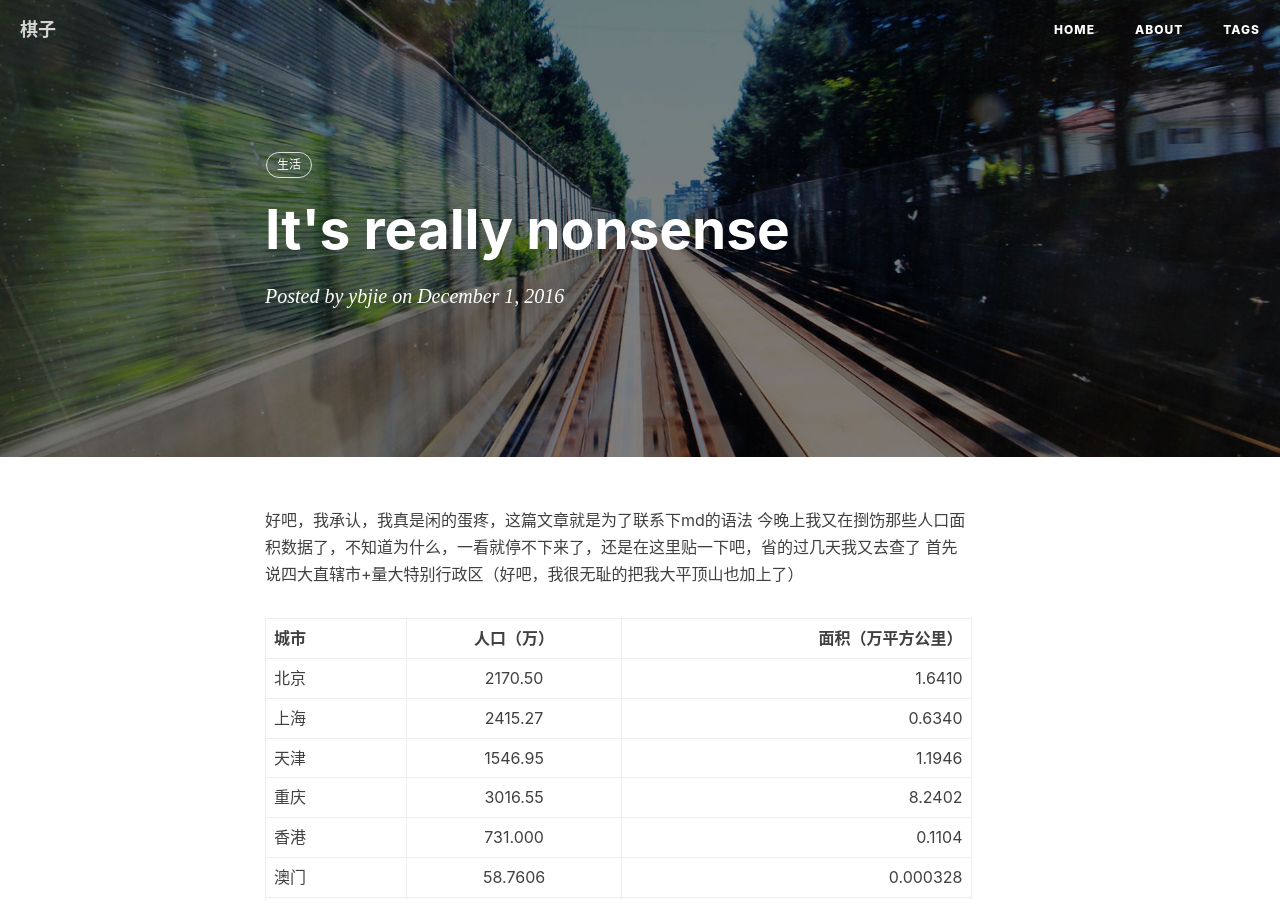
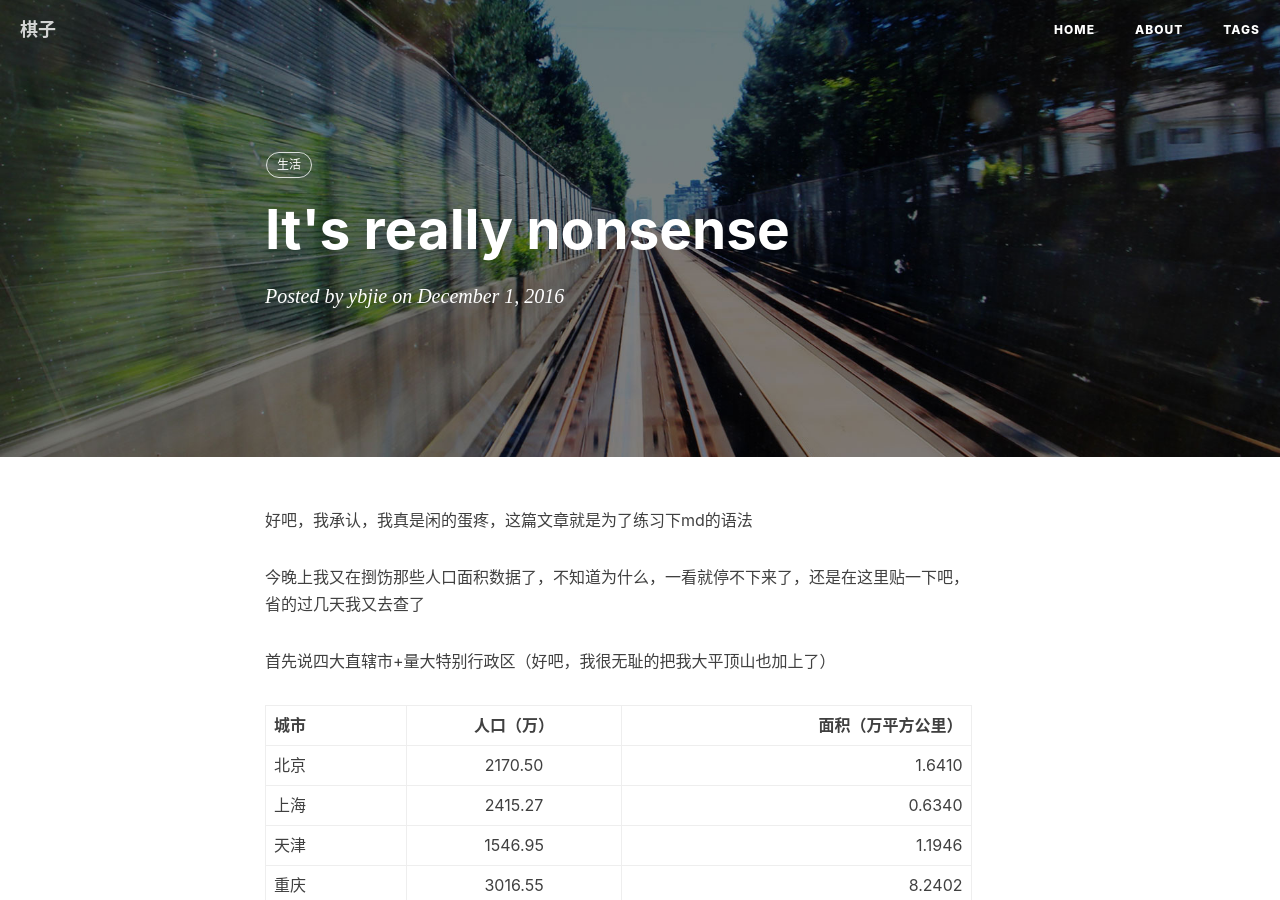
Before and after one commit to ybjie/blog, a Jekyll site: the page built from _posts/2016-12-01-Nonsense.markdown, in a window 1280 px wide and 900 px high. Built offline with Jekyll 4.4.1, drawn with Linux system fonts in a browser that asks for light colours; nearby versions of some CDN libraries; comment, search, counter and statistics services are not loaded.

Commit message:
nonsense

```diff
--- a/_posts/2016-12-01-Nonsense.markdown
+++ b/_posts/2016-12-01-Nonsense.markdown
@@ -8,8 +8,10 @@ tags:
 - 生活
 ---
 
-好吧，我承认，我真是闲的蛋疼，这篇文章就是为了联系下md的语法
+好吧，我承认，我真是闲的蛋疼，这篇文章就是为了练习下md的语法
+
 今晚上我又在捯饬那些人口面积数据了，不知道为什么，一看就停不下来了，还是在这里贴一下吧，省的过几天我又去查了
+
 首先说四大直辖市+量大特别行政区（好吧，我很无耻的把我大平顶山也加上了）
 
 |     城市      |    人口（万） | 面积（万平方公里）|
```
